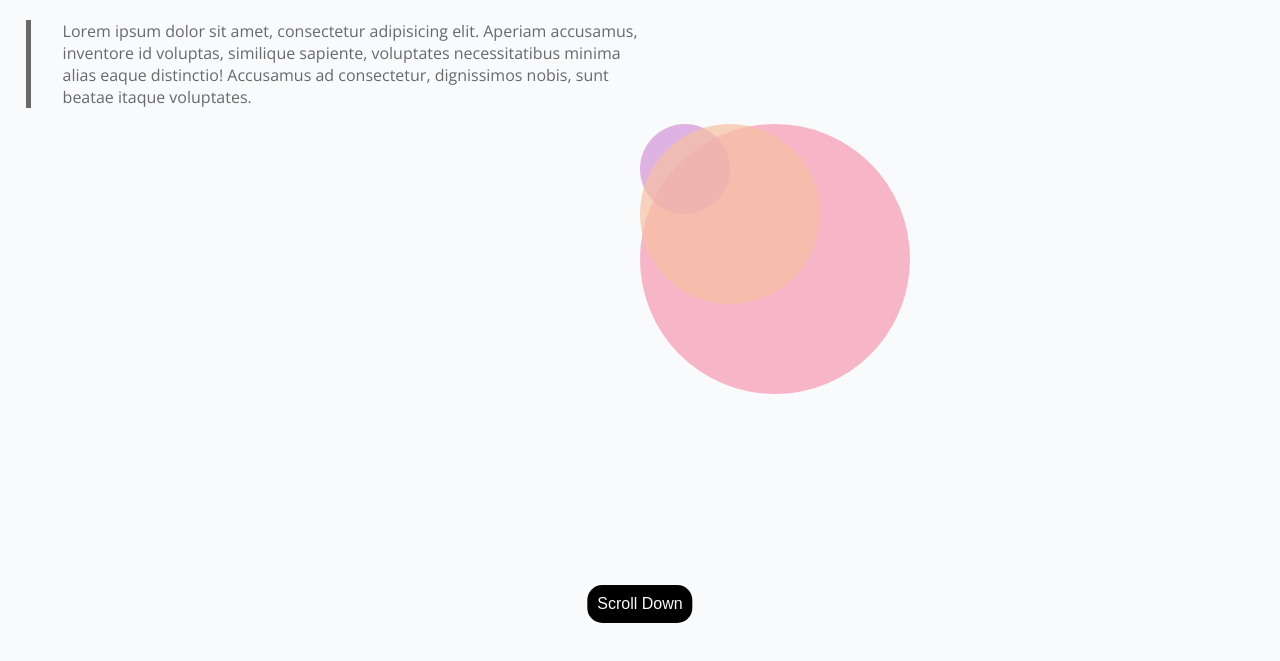
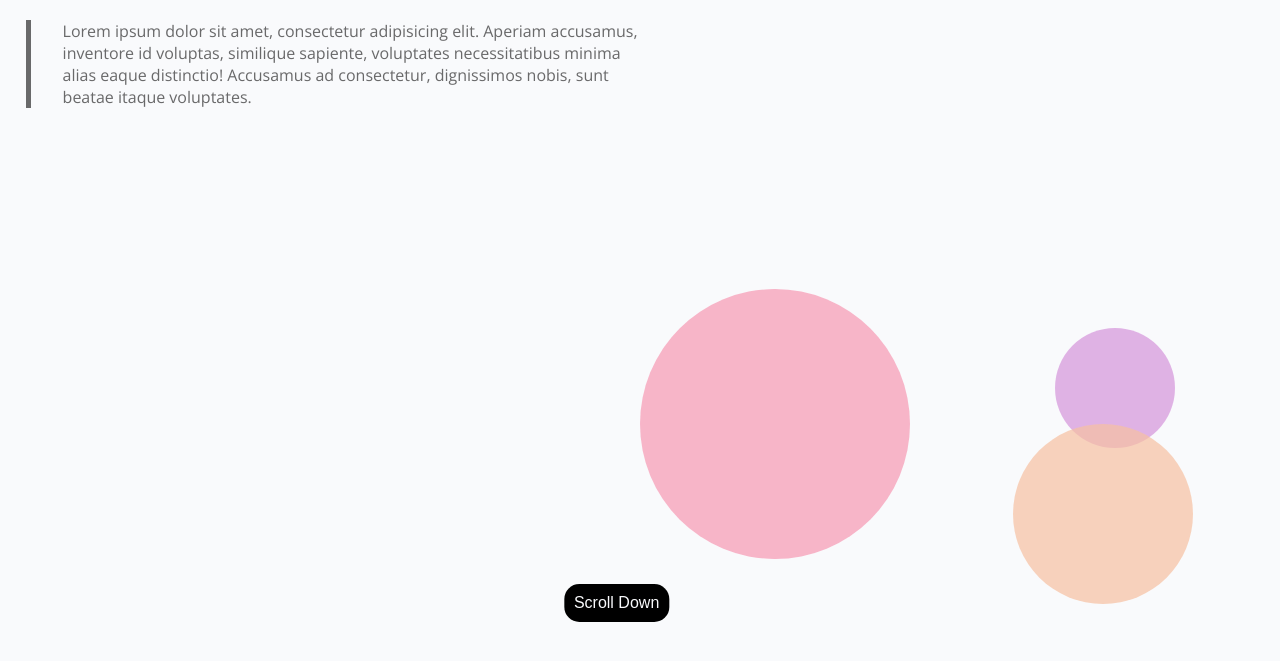
Before and after one commit to spencerkw/html-css-lab1, a plain HTML site: page index.html in a window 1280 px wide. Shown: the part 163-824 px from the top of the page. Drawn offline with nearby package versions, Linux system fonts and the light colour scheme.

Commit message:
Circles kind of laid out, still don't like position

```diff
--- a/styles/styles.css
+++ b/styles/styles.css
@@ -74,7 +74,7 @@ li a {
 /*main content styling*/
 main {
   width: 100%;
-  height: 70%;
+  /*height: 1000px;*/
 }
 
 main section {
@@ -84,6 +84,7 @@ main section {
 
 .text-section {
   max-width: 50%;
+  height: 100%;
 }
 
 .text-title {
@@ -99,7 +100,7 @@ main section {
 .circle-section {
   float: right;
   position: relative;
-  height: 400px;
+  height: 600px;
   min-width: 50%;
 }
 
@@ -112,25 +113,34 @@ main section {
   background-color: rgba(247, 136, 167, 0.6);
   width: 270px;
   height: 270px;
+
+  top: 50%;
+  transform: translateY(-50%);
 }
 
 .middle-circle {
   background-color: rgba(247, 193, 162, 0.7);
   width: 180px;
   height: 180px;
+
+  bottom: 20%;
+  right: 10%;
 }
 
 .smallest-circle {
   background-color: rgba(207, 130, 213, 0.6);
-  width: 90px;
-  height: 90px;
+  width: 120px;
+  height: 120px;
+
+  top: 34%;
+  right: 13%;
 }
 
 /*footer styling*/
 footer {
-  width: 100%;
+  width: 90%;
 
-  position: absolute;
+  position: fixed;
   bottom: 0;
 }
 
@@ -139,4 +149,5 @@ footer {
   position: relative;
   left: 50%;
   transform: translateX(-50%);
+  margin: 15px;
 }
```
